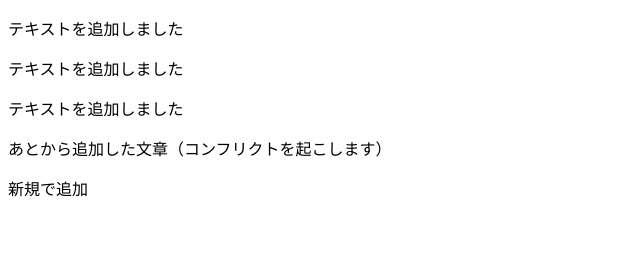
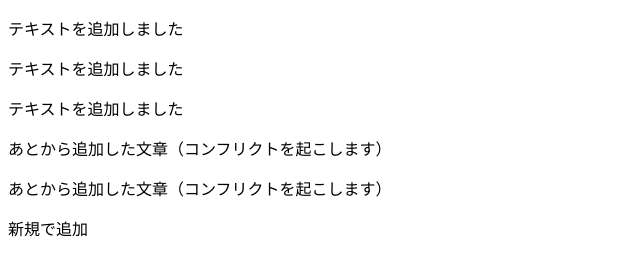
Before and after one commit to genjp1/test, a plain HTML site: page index.html in a window 1280 px wide. Shown: the whole page, without its empty margins (0-640 px from the left). Drawn offline with Linux system fonts and the light colour scheme.

Commit message:
コンフリクト4回目

```diff
--- a/index.html
+++ b/index.html
@@ -11,6 +11,7 @@
     <p>テキストを追加しました</p>
     <p>テキストを追加しました</p>
     <p>あとから追加した文章（コンフリクトを起こします）</p>
+    <p>あとから追加した文章（コンフリクトを起こします）</p>
     <p>新規で追加</p>
 
 
```
